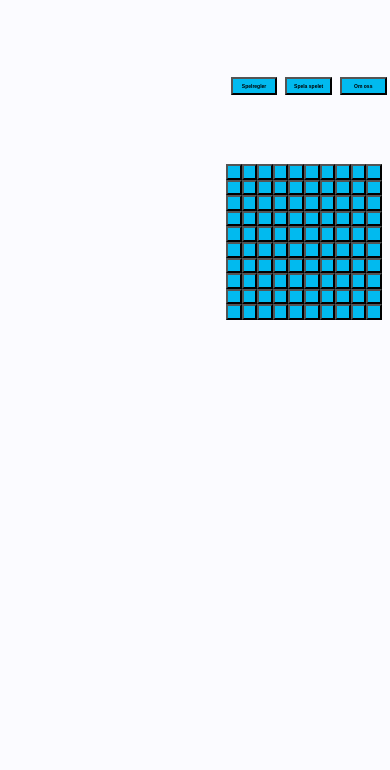
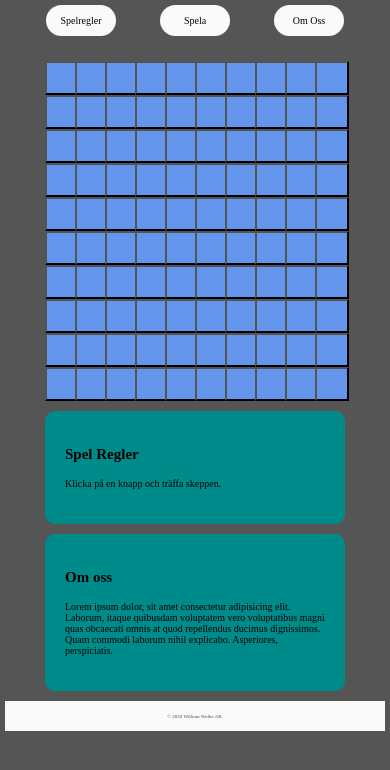
Before and after one commit to William-Wolke/William-Wolke-Webbutveckling-k4, a plain HTML site: page index.html in a window 390 px wide. Drawn offline with Linux system fonts and the light colour scheme.

Commit message:
Enorm overhaul av hela sidan
Jag fick inte min design att funka så jag gjorde ett helt nytt dokument där jag gjorde om all styling. Jag bestämmde mig för att slopa texten vid sidan om spelplanen idén och satte den under istället. Detta gjorde det mycket enklare att få sidan responsiv. Jag gjorde så att naven nu inte är knappar utan är bara divs. Detta gjorde det mycket lättare att göra responsiv också. Jag använde bättre tag element för html documentet där jag bytte ut vissa divs mot taggar son nav och section. Jag gjorde så att designen nu bara går nedåt istället för i sidleds. Navbaren gör nu inte så att element poppar upp och försvinner utan nu visas alltid spelreglerna och om oss sidan och naven scrollar bara till de. Därför behövdes inte viss kod i jset.  Jag lade till ett "scroll-behavior: smooth;" på html tagen i css som gjorde att navknapparna inte bara teleporterar dig ner i dokumentet. Jag återanvände ofta de färger jag hade på förra stylen.  I media querys så ändrar jag bara textstorleken eftersom att jag använder mig av många responsiva mått som gör sidan responsiv annars med grids och flex och den behöver inte vara responsiv i @media.  Jag har också gjort knapparna runda i kanterna vilket jag tyckte såg väldigt bra ut och det bryter mot den kantiga footern och spelplanen.

```diff
--- a/css/style.css
+++ b/css/style.css
@@ -1,64 +1,23 @@
 * {
+    margin: 0;
+    padding: 0;
     font-size: 10px;
 }
 
-body {
-    background-color: #fbfbff;
+html{
+    scroll-behavior: smooth;
+    overflow-y: scroll;
 }
 
-#container {
-    display:grid;
-    grid-template-columns: 25% 50% 25%;
-    grid-template-rows: 0.1fr 1fr;
-    width: 100%;
-    height: 100%;
+body {
+    background-color: #555555;
+    margin: 1rem;
 }
 
-#navBar {
-    display: grid;
-    grid-template-columns: 1fr 1fr 1fr;
-    grid-column: 2/3;
-    width: 100%;
-    align-items: center;
-    padding: 1%;
-    text-align: center;
-    width: 40vw;
-    margin: auto;
-    padding: 3%;
-    column-gap: 5%;
-}
-
-#navbar button {
-    width: 33%;
-    height: 100%;
-}
-
-.menu {
-    background-color: #01baef;
-
-}
-
-/*.menu a {
-    color: white;
-    padding: 14px 16px;
-    text-decoration: none;
-    font-size: 17px;
-    display: block;
-}*/
-
-h1 {
-    font-size: 2rem;
-}
-
-
-
-button {
-    width: 100%;
-    height: 100%;
-    padding: 1%;
-    box-shadow: none;
-    background-color: #01baef;
-    text-decoration: none;
+button{
+    background-color: cornflowerblue;
+    padding: 3rem;
+    cursor: pointer;
 }
 
 button:hover {
@@ -66,9 +25,6 @@ button:hover {
 }
 
 button:disabled {
-    display: flex;
-    justify-content: center;
-    border-radius: 50%;
     background-color: #931621;
 }
 
@@ -76,124 +32,108 @@ button:disabled:hover {
     background-color: darkred;
 }
 
-.hit {
-    background-color: green;
+nav{
+    display: flex;
+    flex-direction: row;
+    justify-content: center;
 }
 
-#gameRulesButton {
-    height: 100%;
+nav a{
+    display: block;
+    background-color: #fafafa;
+    width: 10rem;
+    padding: 2rem;
+    margin: 0 4.4rem;
+    text-decoration: none;
+    font-size: 2rem;
+    text-align: center;
+    color: #010101;
+    border-radius: 5rem;
 }
 
-#playGameButton {
-    height: 100%;
+nav a:hover{
+    background-color: #cfcfcf;
 }
 
-#aboutUsButton {
-    height: 100%;
+.container{
+    display: grid;
+    grid-template-rows: auto;
+    justify-content: center;
 }
 
-#wrapper {
-    grid-column: 1, 2;
+#playerBoard{
+    grid-row: 1/2;
     display: grid;
-    grid-template-rows: 1fr 1fr;
+    grid-template-columns: repeat(10, 6rem);
+    margin-top: 5rem;
+    justify-content: center;
 }
 
-#aboutUs {
-    display: none;
-    align-items: center;
-    grid-column: 3, 4;
-    grid-row: 2, 3;
-    background-color: ;
+#wrapper{
+    grid-row: 2/3;
+    width: 60rem;
+    cursor: pointer;
 }
 
-#aboutUs h2 {
-    font-size: 4rem;
+#holder{
+    grid-row: 3/4;
+    width: 60rem;
+    cursor: pointer;
 }
 
-#aboutUs p {
+#gameRules p,
+#aboutUs p{
     font-size: 2rem;
 }
 
-#gameInfo {
-    display: block;
-    grid-row: 2/3;
-    align-items: center;
-    text-align: center;
-}
-#gameRules {
-    display: none;
-    align-items: center;
-    justify-items: center;
+#gameRules h2,
+#aboutUs h2{
     font-size: 3rem;
+    margin-bottom: 3rem;
 }
 
-#gameRules h2 {
-    font-size: 4rem;
+#gameRules,
+#aboutUs{
+    font-size: 3rem;
+    background-color: darkcyan;
+    margin: 2rem 0;
+    padding: 7rem 4rem;
+    border-radius: 2rem;
 }
 
-#gameRules p {
-    font-size: 2rem;
+#playAgain{
+    display: block;
+    background-color: #fafafa;
+    width: 55rem;
+    padding: 2rem;
+    text-decoration: none;
+    font-size: 3rem;
+    text-align: center;
+    color: #010101;
+    border-radius: 5rem;
+    margin-top: 2rem;
 }
 
-#playerBoard {
-    grid-row: 2/3;
-    grid-column: 2/3;
-    display: grid;
-    margin: auto;
-    width: 40vw;
-    height: 40vw;
-    grid-template-rows: repeat(10, 1fr);
-    grid-template-columns: repeat(10, 1fr);
-    background-color: #01baef;
+#playAgain:hover{
+    background-color: #cfcfcf;
 }
 
-#holder {
-    grid-column: 3, 4;
-    display: grid;
-    width: 100%;
-    grid-template-columns:repeat(1, 1fr);
-    grid-template-rows: repeat(2, 1fr);
+footer{
+    padding: 2.5rem 0;
+    background-color: #fafafa;
+    text-align: center;
+    color: rgba(0, 0, 0, .7);
 }
 
-#playAgain {
-    grid-column: 2, 3;
-    align-items: center;
-    text-align: center;
-    margin: 10;
-    display:none;
-}
 
-#gameInfo {
-    grid-row: 2, 3;
-    grid-column: 3, 4;
-    align-items: center;
-    text-align: center;
-}
-
-@media screen and (max-width: 1000px){
-    #container {
-        display:grid;
-        grid-template-columns:1fr;
-        grid-template-rows:repeat(3, 1fr);
-        width: 100%;
-        height: 100%;
-    }
-
-    #wrapper {
-        grid-row: 2, 3;
-        display: grid;
-        grid-template-rows: 1fr 1fr;
-    }
-
-    h1 {
-        font-size: 1rem;
+@media screen and (max-width: 700px){
+    *{
+        font-size: 7px;
     }
 }
 
-@media screen and (max-width: 600px){
-
-
-    h1 {
-        font-size: 0.5rem;
+@media screen and (max-width: 500px){
+    *{
+        font-size: 5px;
     }
 }
--- a/index.html
+++ b/index.html
@@ -10,16 +10,19 @@
     <title>Sänka skepp</title>
 </head>
 <body>
-<div id="container">
-    <div></div>
-    <div id="navBar">
-        <div id="gameRulesButton"><button class="menu" value="1"><h1>Spelregler</h1></button></div>
-        <div id="playGameButton"><button class="menu" value="2"><h1>Spela spelet</h1></button></div>
-        <div id="aboutUsButton"><button class="menu" value="3"><h1>Om oss</h1></button></div>
+    <nav>
+        <div id="gameRulesButton">
+            <a href="#wrapper">Spelregler</a>
         </div>
+        <div id="playGameButton">
+            <a href="#">Spela</a>
+        </div>
+        <div id="aboutUsButton">
+            <a href="#holder">Om Oss</a>
+        </div>
+    </nav>
 
-<div></div>
-
+    <section class="container">
         <div id="playerBoard">
             <div>
                 <button type="button" class="battleShipLocation" value="1,1" aria-label="ruta 1,1"></button>
@@ -339,34 +342,28 @@
                 <button type="button" class="battleShipLocation" value="10,10" aria-label="ruta 10,10"></button>
             </div>
         </div>
+
+        <section class="container-text">
             <div id="wrapper">
                 <div id="gameRules">
-            <div>
-                <h2>SpelRegler</h2>
+                    <h2>Spel Regler</h2>
                     <p>Klicka på en knapp och träffa skeppen.</p>
                 </div>
             </div>
-        <div id="playAgain" class="menu">
-            <button href="index.html" value=5>
-            <h2>Tryck här för att spela igen.</h2>
-        </div>
-    </div>
-    <!--<div id="wrapper">
-
-    </div>-->
             <div id="holder">
                 <div id="aboutUs">
-            <div>
                     <h2>Om oss</h2>
                     <p>Lorem ipsum dolor, sit amet consectetur adipisicing elit. Laborum, itaque quibusdam voluptatem vero voluptatibus magni quas obcaecati omnis at quod repellendus ducimus dignissimos. Quam commodi laborum nihil explicabo. Asperiores, perspiciatis.</p>
-            </div>
                 </div>
                 <div id="gameinfo">
                     <p id="currentLocation"></p>
                     <p id="currentPoints"></p>
                 </div>
-
             </div>
-</div>
+        </section>
+    </section>
+    <footer>
+        <p>&copy; 2020 William Wolke AB.</p>
+    </footer>
 </body>
 </html>
--- a/js/script.js
+++ b/js/script.js
@@ -2,11 +2,9 @@ let currentLocation = document.getElementById('currenLocation');
 let holder = document.getElementById('holder');
 let playerBoard = document.getElementById('playerBoard');
 let gameRules = document.getElementById('gameRules');
-let gameRulesButton = document.getElementById('gameRulesButton');
-let aboutUsButton = document.getElementById('aboutUsButton');
 let aboutUs = document.getElementById('aboutUs');
 let gameBoard = document.getElementById('gameBoard');
-let currentPoints = document.getElementById('currentPoints')
+let currentPoints = document.getElementById('currentPoints');
 
 let enemyBattleShipLocation2 = [Math.floor(Math.random() * 10) + 1 , Math.floor(Math.random() * 10) + 1 ,0 ,0 ,0];
 
@@ -145,47 +143,4 @@ function checkLocation() {
         console.log("Yay du vann du fick " + points + " poäng");
         document.getElementById('playAgain').style.display = "grid";
     }
-
-    document.getElementById('currentLocation').innerHTML = "Du sköt på " + location[0] + " , " + location[1];
-    document.getElementById('currentPoints').innerHTML = "Du har " + points + " poäng";
-
 }
-
-const menuButtons = document.querySelectorAll(".menu");
-menuButtons.forEach((location) => {
-    location.addEventListener("click", checkButtons);
-});
-
-function checkButtons() {
-
-    let menuButton;
-
-    menuButton = this.value;
-
-    if (menuButton == 1) {
-        //holder.style.display = "none";
-        //playerBoard.style.display = "none";
-        gameRules.style.display = "grid";
-        //gameRulesButton.style.display = "none";
-    }
-
-    if (menuButton == 2) {
-        playerBoard.style.display = "grid";
-        gameRulesButton.style.display = "grid";
-    }
-
-    if (menuButton == 3) {
-        //aboutUsButton.style.display = "none";
-        aboutUs.style.display = "grid";
-    }
-
-    if (menuButton == 4) {
-        gameBoard.style.display = "grid";
-        playAgain.style.display = "none";
-        gameRulesButton.style.display = "grid";
-    }
-
-    if (menuButton == 5) {
-        location.reload();
-    }
-}
```
Lines whose indentation alone changed are shown as unchanged.
